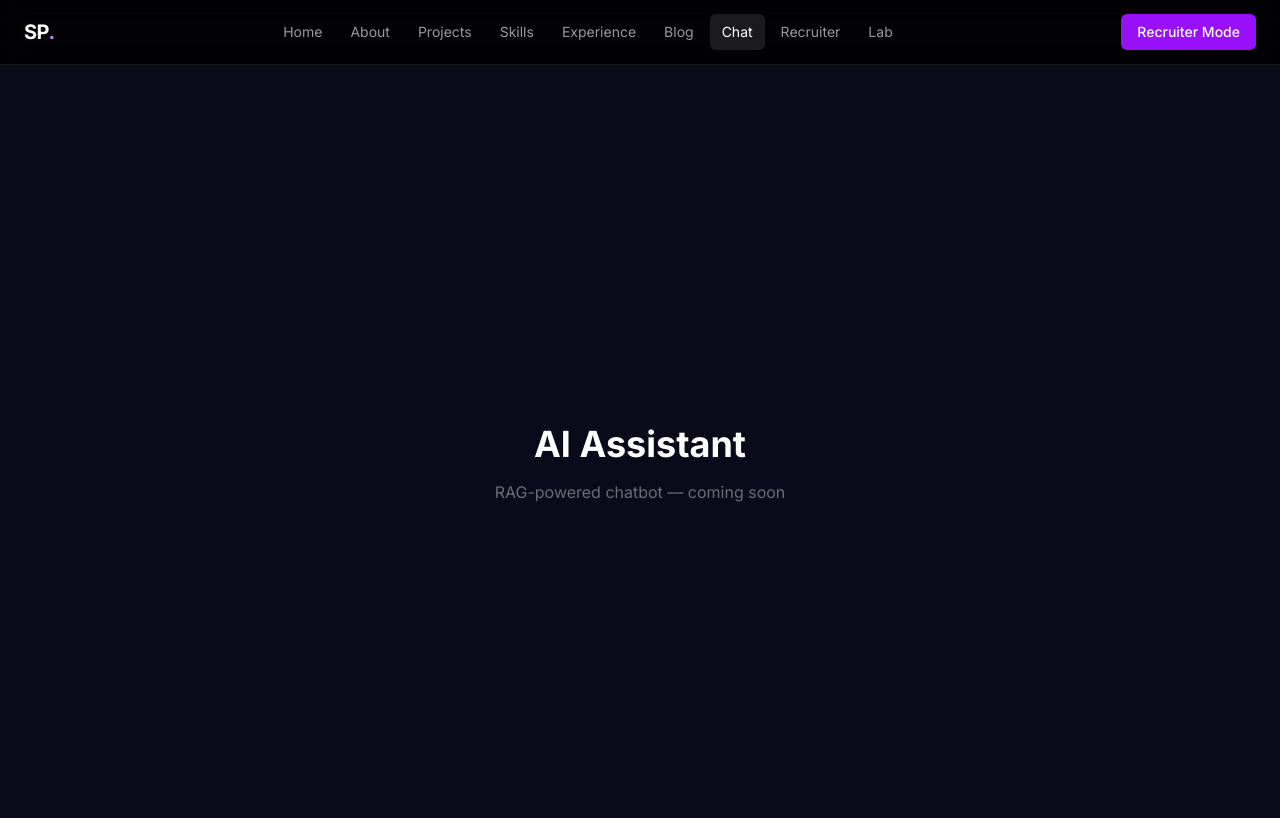
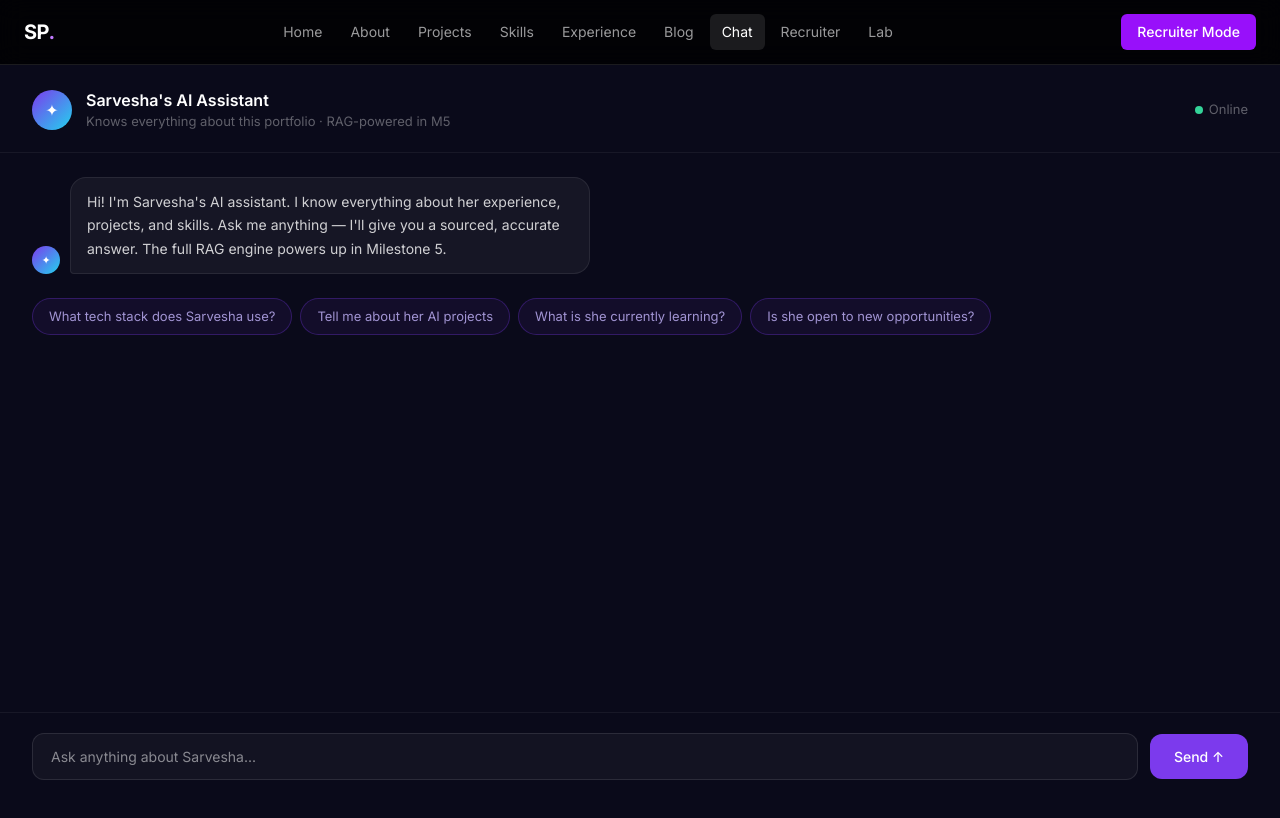
Before and after one commit to sarvesha2000/portfolio, a Next.js app: page /chat in a window 1280 px wide. Shown: the top 818 px of the page. Built offline with nearby package versions, Linux system fonts and the light colour scheme.

Commit message:
M2: Chat UI complete

```diff
--- a/src/app/chat/page.tsx
+++ b/src/app/chat/page.tsx
@@ -1,10 +1,185 @@
+"use client";
+
+import { motion } from "framer-motion";
+import { useState } from "react";
+
+const suggestions = [
+  "What tech stack does Sarvesha use?",
+  "Tell me about her AI projects",
+  "What is she currently learning?",
+  "Is she open to new opportunities?",
+];
+
 export default function ChatPage() {
+  const [input, setInput] = useState("");
+  const [messages, setMessages] = useState([
+    {
+      role: "ai",
+      text: "Hi! I'm Sarvesha's AI assistant. I know everything about her experience, projects, and skills. Ask me anything — I'll give you a sourced, accurate answer. The full RAG engine powers up in Milestone 5.",
+    },
+  ]);
+
+  function handleSend(text?: string) {
+    const query = text || input;
+    if (!query.trim()) return;
+    setMessages((prev) => [
+      ...prev,
+      { role: "user", text: query },
+      { role: "ai", text: "The RAG-powered AI engine is coming in Milestone 5. For now, explore the site or check the Projects and Experience pages!" },
+    ]);
+    setInput("");
+  }
+
   return (
-    <div className="min-h-screen flex items-center justify-center">
-      <div className="text-center">
-        <h1 className="text-4xl font-bold text-white mb-4">AI Assistant</h1>
-        <p className="text-white/40">RAG-powered chatbot — coming soon</p>
+    <div style={{ height: "calc(100vh - 64px)", background: "#0A0A1A", display: "flex", flexDirection: "column" }}>
+
+      {/* Header */}
+      <motion.div
+        initial={{ opacity: 0, y: -20 }}
+        animate={{ opacity: 1, y: 0 }}
+        transition={{ duration: 0.5 }}
+        style={{
+          padding: "24px 32px 20px",
+          borderBottom: "1px solid rgba(255,255,255,0.06)",
+          display: "flex",
+          alignItems: "center",
+          gap: "14px",
+        }}
+      >
+        <div style={{
+          width: "40px", height: "40px", borderRadius: "50%",
+          background: "linear-gradient(135deg, #7C3AED, #22d3ee)",
+          display: "flex", alignItems: "center", justifyContent: "center",
+          fontSize: "16px",
+        }}>
+          ✦
+        </div>
+        <div>
+          <div style={{ fontSize: "16px", fontWeight: "600", color: "white" }}>Sarvesha's AI Assistant</div>
+          <div style={{ fontSize: "13px", color: "rgba(255,255,255,0.35)" }}>Knows everything about this portfolio · RAG-powered in M5</div>
+        </div>
+        <div style={{ marginLeft: "auto", display: "flex", alignItems: "center", gap: "6px" }}>
+          <div style={{ width: "8px", height: "8px", borderRadius: "50%", background: "#34d399" }} />
+          <span style={{ fontSize: "13px", color: "rgba(255,255,255,0.35)" }}>Online</span>
+        </div>
+      </motion.div>
+
+      {/* Messages */}
+      <div style={{ flex: 1, overflowY: "auto", padding: "24px 32px", display: "flex", flexDirection: "column", gap: "16px" }}>
+
+        {messages.map((msg, i) => (
+          <motion.div
+            key={i}
+            initial={{ opacity: 0, y: 10 }}
+            animate={{ opacity: 1, y: 0 }}
+            transition={{ duration: 0.3 }}
+            style={{
+              display: "flex",
+              justifyContent: msg.role === "user" ? "flex-end" : "flex-start",
+              gap: "10px",
+              alignItems: "flex-end",
+            }}
+          >
+            {msg.role === "ai" && (
+              <div style={{
+                width: "28px", height: "28px", borderRadius: "50%", flexShrink: 0,
+                background: "linear-gradient(135deg, #7C3AED, #22d3ee)",
+                display: "flex", alignItems: "center", justifyContent: "center",
+                fontSize: "11px",
+              }}>
+                ✦
+              </div>
+            )}
+            <div style={{
+              maxWidth: "520px",
+              padding: "12px 16px",
+              borderRadius: msg.role === "user" ? "16px 16px 4px 16px" : "16px 16px 16px 4px",
+              background: msg.role === "user" ? "rgba(124,58,237,0.3)" : "rgba(255,255,255,0.05)",
+              border: msg.role === "user" ? "1px solid rgba(167,139,250,0.3)" : "1px solid rgba(255,255,255,0.08)",
+              fontSize: "14px",
+              color: msg.role === "user" ? "#E9D5FF" : "rgba(255,255,255,0.8)",
+              lineHeight: 1.7,
+            }}>
+              {msg.text}
+            </div>
+          </motion.div>
+        ))}
+
+        {/* Suggestions — only show at start */}
+        {messages.length === 1 && (
+          <motion.div
+            initial={{ opacity: 0 }}
+            animate={{ opacity: 1 }}
+            transition={{ delay: 0.4 }}
+            style={{ display: "flex", flexWrap: "wrap", gap: "8px", marginTop: "8px" }}
+          >
+            {suggestions.map((s) => (
+              <button
+                key={s}
+                onClick={() => handleSend(s)}
+                style={{
+                  padding: "8px 16px",
+                  borderRadius: "99px",
+                  border: "1px solid rgba(124,58,237,0.3)",
+                  background: "rgba(124,58,237,0.08)",
+                  color: "rgba(196,181,253,0.8)",
+                  fontSize: "13px",
+                  cursor: "pointer",
+                }}
+              >
+                {s}
+              </button>
+            ))}
+          </motion.div>
+        )}
       </div>
+
+      {/* Input */}
+      <motion.div
+        initial={{ opacity: 0, y: 20 }}
+        animate={{ opacity: 1, y: 0 }}
+        transition={{ duration: 0.5, delay: 0.3 }}
+        style={{
+          padding: "20px 32px",
+          borderTop: "1px solid rgba(255,255,255,0.06)",
+          display: "flex",
+          gap: "12px",
+          alignItems: "center",
+        }}
+      >
+        <input
+          value={input}
+          onChange={(e) => setInput(e.target.value)}
+          onKeyDown={(e) => e.key === "Enter" && handleSend()}
+          placeholder="Ask anything about Sarvesha..."
+          style={{
+            flex: 1,
+            padding: "12px 18px",
+            borderRadius: "12px",
+            border: "1px solid rgba(255,255,255,0.1)",
+            background: "rgba(255,255,255,0.04)",
+            color: "white",
+            fontSize: "14px",
+            outline: "none",
+          }}
+        />
+        <button
+          onClick={() => handleSend()}
+          style={{
+            padding: "12px 24px",
+            borderRadius: "12px",
+            background: "#7C3AED",
+            border: "none",
+            color: "white",
+            fontSize: "14px",
+            fontWeight: "500",
+            cursor: "pointer",
+          }}
+        >
+          Send ↑
+        </button>
+      </motion.div>
+
     </div>
   );
 }
```
